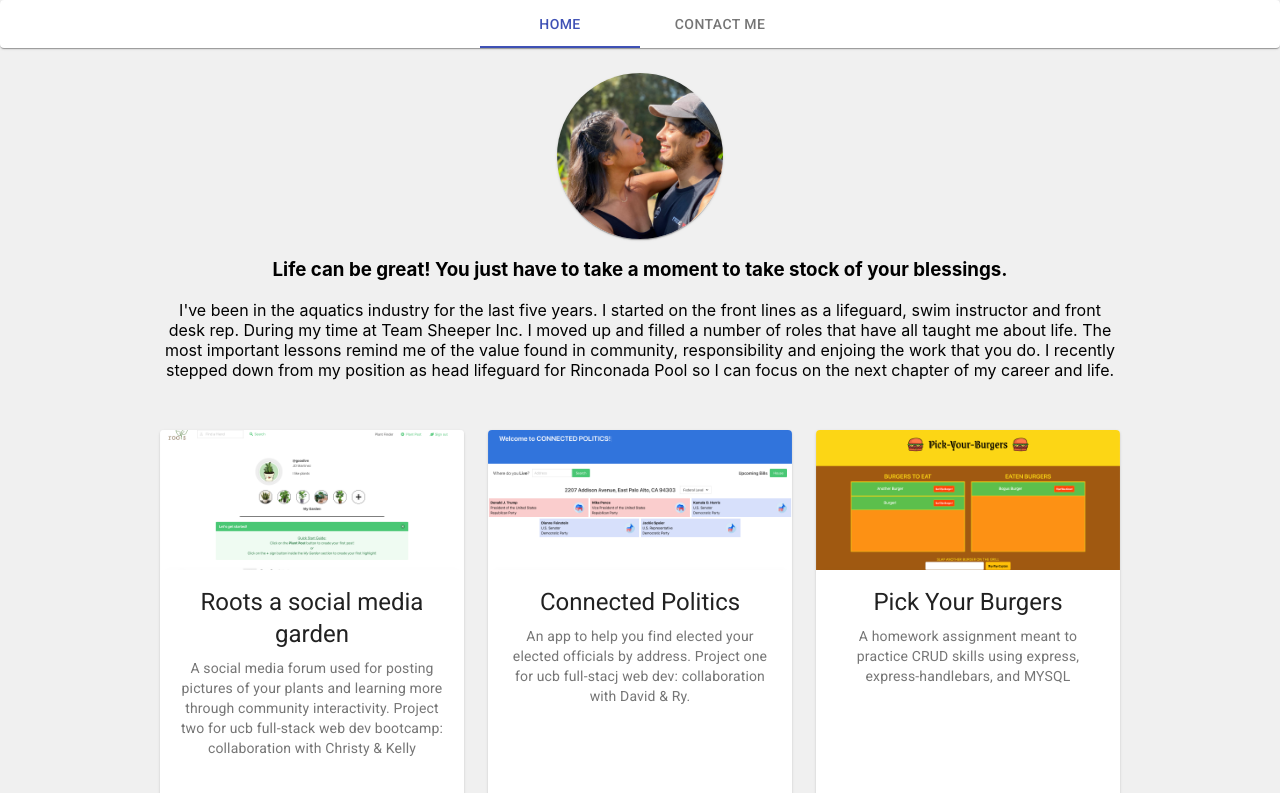
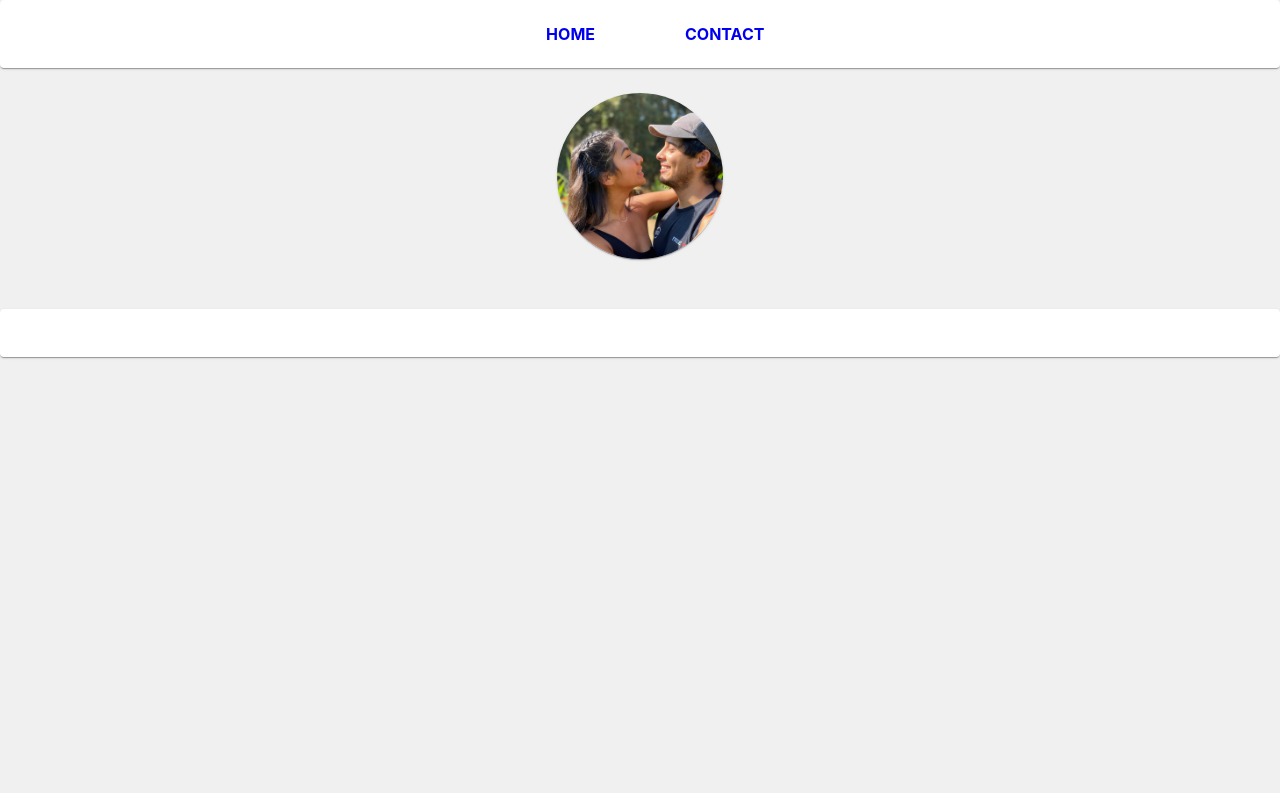
Before and after one commit to Goodlvn/MERN-portfolio, a React (Create React App) app in the folder client/: page /contact in a window 1280 px wide. Shown: the top 793 px of the page. Built offline with nearby package versions, Linux system fonts and the light colour scheme.

Commit message:
add routes

```diff
--- a/client/package.json
+++ b/client/package.json
@@ -10,6 +10,7 @@
     "@testing-library/user-event": "^12.2.2",
     "react": "^17.0.1",
     "react-dom": "^17.0.1",
+    "react-router-dom": "^5.2.0",
     "react-scripts": "4.0.0",
     "web-vitals": "^0.2.4"
   },
--- a/client/src/App.js
+++ b/client/src/App.js
@@ -1,11 +1,19 @@
 import './styles/App.css';
 import Home from "./pages/Home";
+import ContactMe from "./pages/ContactMe";
+import { Route, BrowserRouter as Router, Switch } from "react-router-dom";
 
 function App() {
   return (
-    <div className="App">
-      <Home />
-    </div>
+
+    <Router>
+      <div className="App">
+        <Switch>
+          <Route path="/contact" component={ContactMe} />
+          <Route path="/" component={Home} />
+        </Switch>
+      </div>
+    </Router>
   );
 }
 
--- a/client/src/components/Navigation.js
+++ b/client/src/components/Navigation.js
@@ -1,14 +1,44 @@
 import React from 'react';
 import { makeStyles } from '@material-ui/core/styles';
 import Paper from '@material-ui/core/Paper';
-import Tabs from '@material-ui/core/Tabs';
-import Tab from '@material-ui/core/Tab';
+import Grid from '@material-ui/core/Grid';
 
-const useStyles = makeStyles({
-  root: {
+import { Link } from "react-router-dom";
+
+const useStyles = makeStyles((theme) => ({
+  gridContianer: {
     flexGrow: 1,
+    width: "75%",
+    margin: "0 auto",
+    marginTop: "50px"
   },
-});
+  paper: {
+    padding: theme.spacing(3),
+    textAlign: 'center',
+    color: theme.palette.text.secondary,
+
+  },
+  right: {
+    textAlign: "right"
+  },
+  left: {
+    textAlign: "left"
+  },
+  breakpoints: {
+    values: {
+      xs: 0,
+      sm: 600,
+      md: 960,
+      lg: 1280,
+      xl: 1920,
+    }
+  },
+  navItems: {
+    textDecoration: "none",
+    fontWeight: "bold",
+    margin: "0 13px 0 13px"
+  }
+}));
 
 export default function CenteredTabs() {
   const classes = useStyles();
@@ -19,17 +49,24 @@ export default function CenteredTabs() {
   };
 
   return (
-    <Paper className={classes.root}>
-      <Tabs
-        value={value}
-        onChange={handleChange}
-        indicatorColor="primary"
-        textColor="primary"
-        centered
-      >
-        <Tab label="Home" />
-        <Tab label="Contact Me" />
-      </Tabs>
+    <Paper className={classes.paper}>
+
+
+      <Grid container spacing={3}>
+        <Grid className={classes.right} item lg={6}  >
+          <Link style={{padding: "20px"}} to="/" className={classes.navItems}>
+            HOME
+          </Link>
+        </Grid>
+
+        <Grid className={classes.left} item lg={6}  >
+          <Link style={{padding: "20px"}} to="/contact" className={classes.navItems}>
+            CONTACT
+          </Link>
+        </Grid>
+      </Grid>
+
+
     </Paper>
   );
 }
--- a/client/src/components/ProjectCard.js
+++ b/client/src/components/ProjectCard.js
@@ -30,7 +30,6 @@ const useStyles = makeStyles({
 
 export default function ProjectCard(props) {
     const classes = useStyles();
-
     let portfolioImage = "";
 
     switch (props.image) {
--- a/client/src/pages/ContactMe.js
+++ b/client/src/pages/ContactMe.js
@@ -0,0 +1,48 @@
+import ProfilePicture from "../components/ProfilePicture";
+import Navigation from "../components/Navigation";
+
+import React from 'react';
+import { makeStyles } from '@material-ui/core/styles';
+import Paper from '@material-ui/core/Paper';
+import Grid from '@material-ui/core/Grid';
+
+const useStyles = makeStyles((theme) => ({
+    gridContianer: {
+        flexGrow: 1,
+        width: "75%",
+        margin: "0 auto",
+        marginTop: "50px"
+    },
+    paper: {
+        padding: theme.spacing(3),
+        textAlign: 'center',
+        color: theme.palette.text.secondary,
+        marginTop: "50px"
+    },
+    centerCard: {
+        textAlign: "-webkit-center"
+    },
+    breakpoints: {
+        values: {
+          xs: 0,
+          sm: 600,
+          md: 960,
+          lg: 1280,
+          xl: 1920,
+        }
+    }
+}));
+
+export default function Home() {
+    const classes = useStyles();
+
+    return (
+        <div>
+            <Navigation />
+            <ProfilePicture />
+
+
+            <Paper className={classes.paper}></Paper>
+        </div>
+    );
+}
--- a/client/src/pages/Home.js
+++ b/client/src/pages/Home.js
@@ -16,9 +16,10 @@ const useStyles = makeStyles((theme) => ({
         marginTop: "50px"
     },
     paper: {
-        padding: theme.spacing(2),
+        padding: theme.spacing(3),
         textAlign: 'center',
         color: theme.palette.text.secondary,
+        marginTop: "50px"
     },
     centerCard: {
         textAlign: "-webkit-center"
@@ -83,6 +84,7 @@ export default function Home() {
                     </Grid>
                 </Grid>
             </div>
+            <Paper className={classes.paper}></Paper>
         </div>
     );
 }
```
Also changed, not shown: 1 other file (tests, documents, lock files or other folders).
